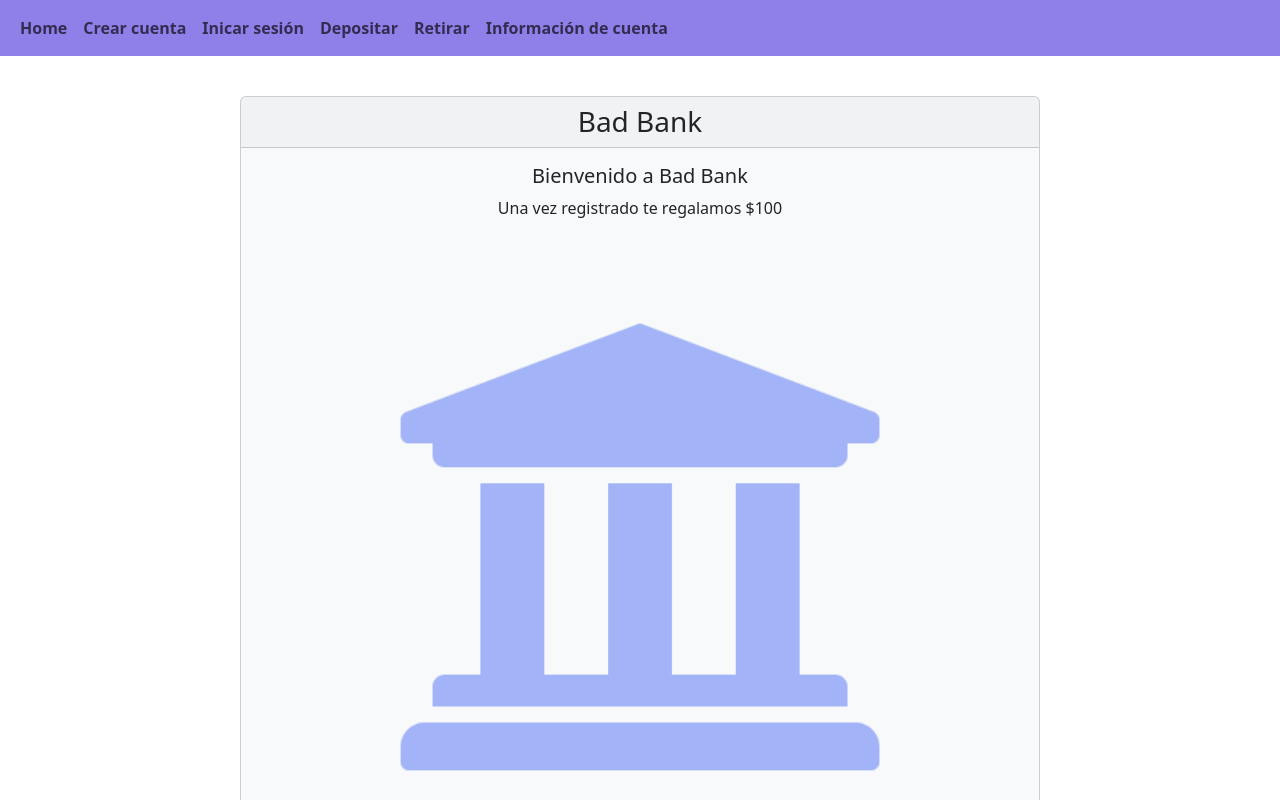
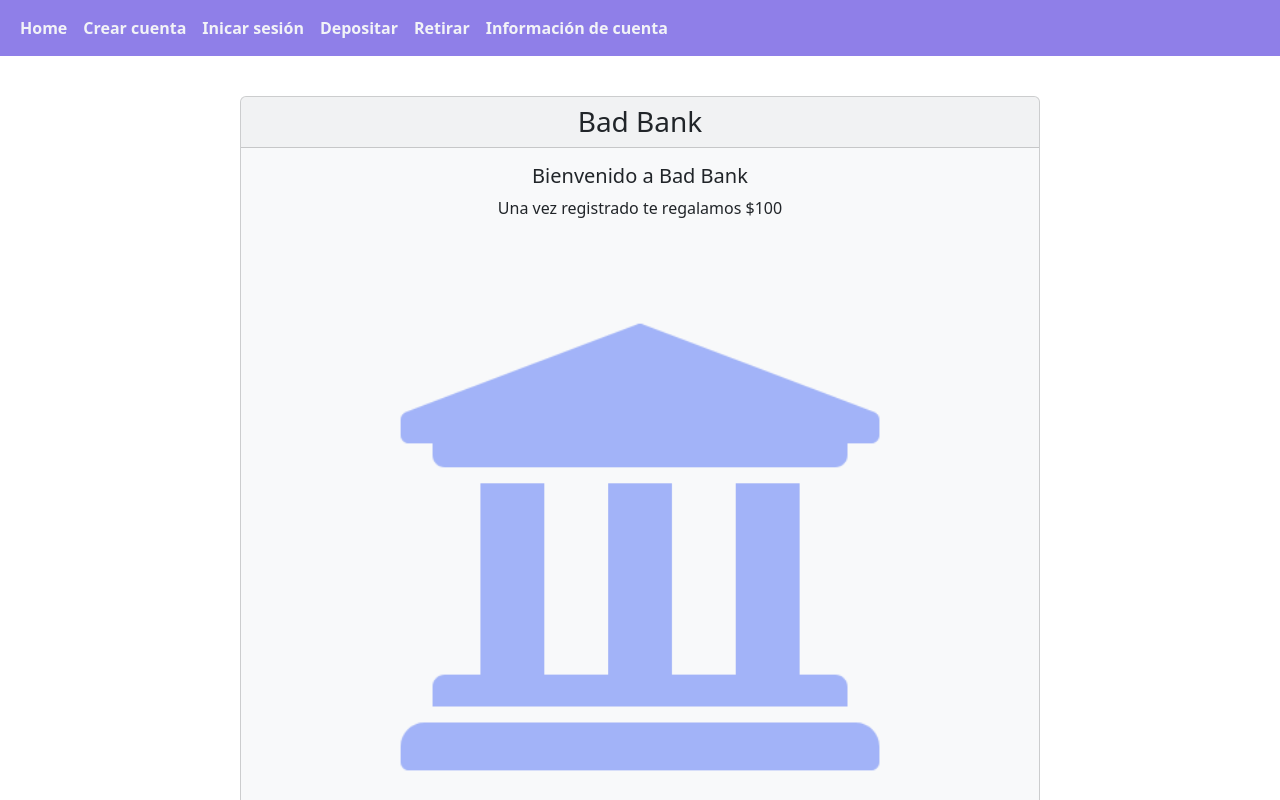
Before and after one commit to siegfriedLearn/BadBank, a React (Vite) app: page /#/ in a window 1280 px wide. Shown: the top 800 px of the page. Built offline with nearby package versions, Linux system fonts and the light colour scheme.

Commit message:
Hover y  higlight implementado

```diff
--- a/index.html
+++ b/index.html
@@ -6,6 +6,7 @@
     <meta name="viewport" content="width=device-width, initial-scale=1.0" />
     <link href="https://cdn.jsdelivr.net/npm/bootstrap@5.3.1/dist/css/bootstrap.min.css" rel="stylesheet" integrity="sha384-4bw+/aepP/YC94hEpVNVgiZdgIC5+VKNBQNGCHeKRQN+PtmoHDEXuppvnDJzQIu9" crossorigin="anonymous">
     <script src="https://cdn.jsdelivr.net/npm/bootstrap@5.3.1/dist/js/bootstrap.bundle.min.js" integrity="sha384-HwwvtgBNo3bZJJLYd8oVXjrBZt8cqVSpeBNS5n7C8IVInixGAoxmnlMuBnhbgrkm" crossorigin="anonymous"></script>
+    <link rel="stylesheet" href="style.css">
     <title>Bad Bank</title>
   </head>
   <body>
--- a/src/components/Nav.jsx
+++ b/src/components/Nav.jsx
@@ -33,35 +33,35 @@ export const Nav = () => {
         <div className="collapse navbar-collapse" id="navbarNavAltMarkup">
           <div className="navbar-nav">
             <Link
-              className="nav-link"
+              className="nav-link sombra"
               // aria-current="page"
               to={"/"}
             >
               Home
             </Link>
             <Link
-              className="nav-link"
+              className="nav-link sombra"
               aria-current="page"
               to={"/createaccount"}
             >
               Crear cuenta
             </Link>
             <Link
-              className="nav-link"
+              className="nav-link sombra"
               aria-current="page"
               to={"/login"}
             >
               Inicar sesión
             </Link>
             <Link
-              className="nav-link"
+              className="nav-link sombra"
               aria-current="page"
               to={"/deposit"}
             >
               Depositar
             </Link>
             <Link
-              className="nav-link"
+              className="nav-link sombra"
               aria-current="page"
               to={"/withdraw"}
             >
@@ -75,7 +75,7 @@ export const Nav = () => {
               Balance
             </Link> */}
             <Link
-              className="nav-link"
+              className="nav-link sombra"
               aria-current="page"
               to={"/alldata"}
             >
@@ -86,7 +86,7 @@ export const Nav = () => {
 
 
         </div>
-        {login ? <a className="nav-link" type="submit" onClick={ handleLogout }>
+        {login ? <a className="nav-link sombra" type="submit" onClick={ handleLogout }>
               Logout
             </a> : null}
       </div>
--- /dev/null
+++ b/style.css
@@ -0,0 +1,6 @@
+.sombra{
+    color: rgb(242, 243, 247);
+}
+.sombra:hover{
+    color: rgb(80, 99, 208);
+}
```
